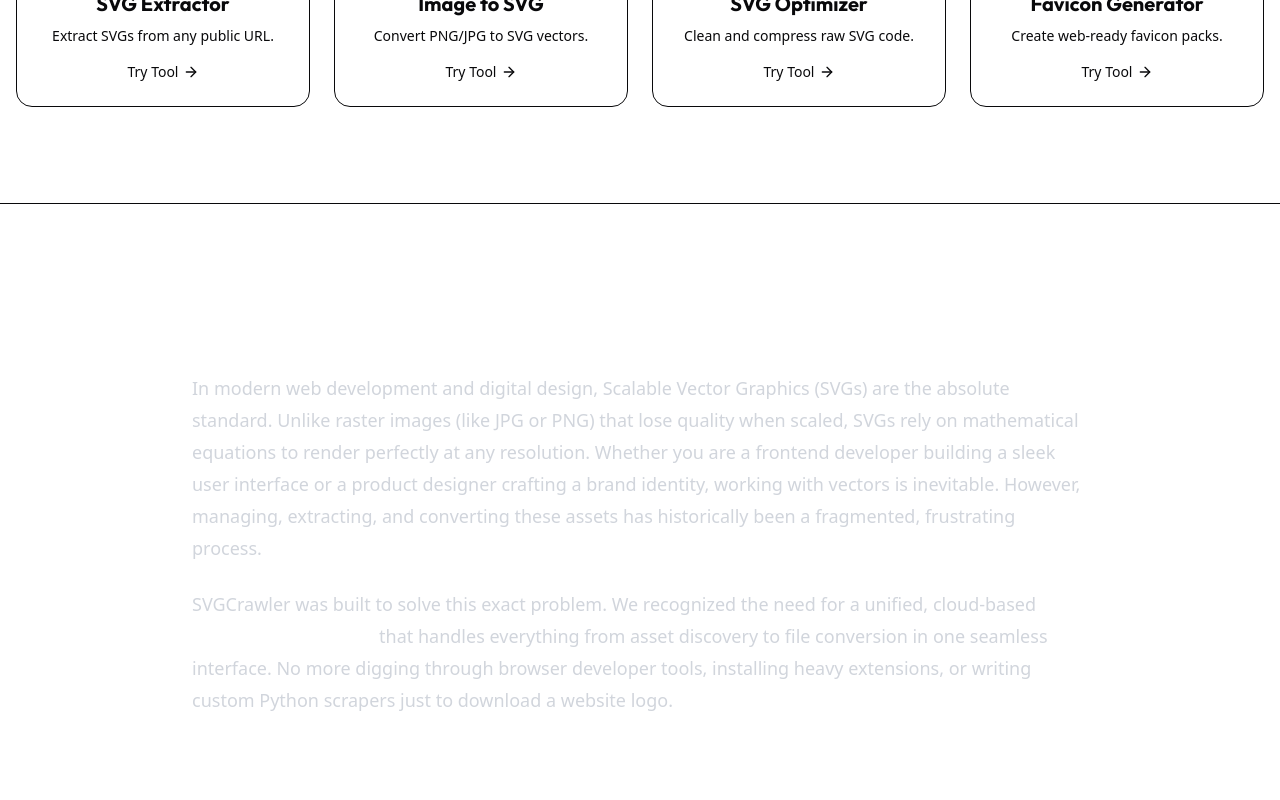
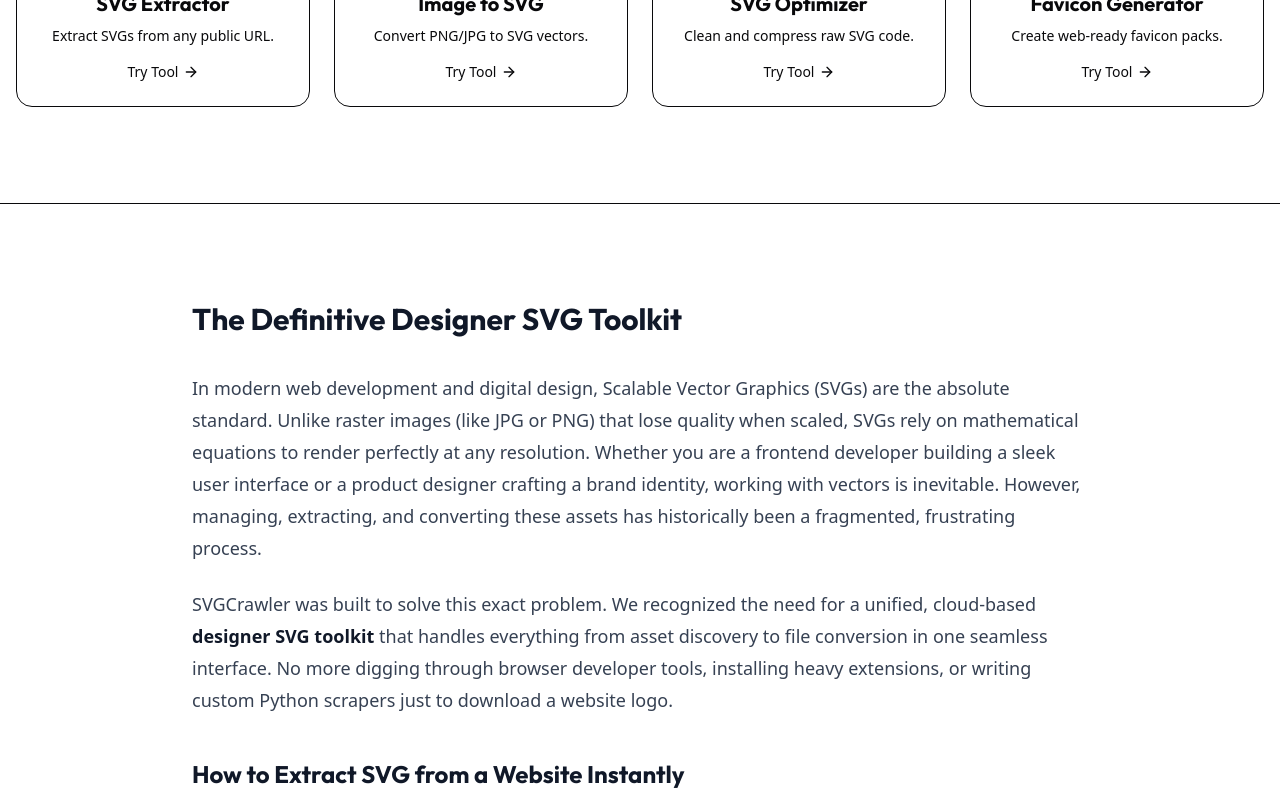
Before and after one commit to abhishekbandhu/svcrawler, a Next.js app: page / in a window 1280 px wide. Shown: the part 4843-5643 px from the top of the page. Built offline with nearby package versions, Linux system fonts and the light colour scheme.

Commit message:
fix: Correct SEO content visibility in light mode

```diff
--- a/src/components/home/SeoContent.tsx
+++ b/src/components/home/SeoContent.tsx
@@ -3,7 +3,7 @@
 export function SeoContent() {
     return (
         <section className="container mx-auto px-4 py-24 border-b border-border/40">
-            <article className="max-w-4xl mx-auto prose prose-invert prose-lg prose-headings:font-bold prose-a:text-primary hover:prose-a:text-primary/80">
+            <article className="max-w-4xl mx-auto prose dark:prose-invert prose-lg prose-headings:font-bold prose-a:text-primary hover:prose-a:text-primary/80">
                 <h2>The Definitive Designer SVG Toolkit</h2>
                 <p>
                     In modern web development and digital design, Scalable Vector Graphics (SVGs) are the absolute standard. Unlike raster images (like JPG or PNG) that lose quality when scaled, SVGs rely on mathematical equations to render perfectly at any resolution. Whether you are a frontend developer building a sleek user interface or a product designer crafting a brand identity, working with vectors is inevitable. However, managing, extracting, and converting these assets has historically been a fragmented, frustrating process.
```
